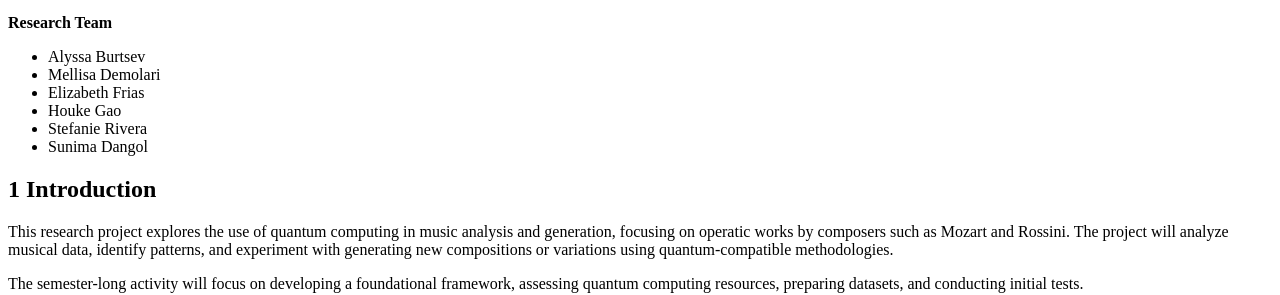
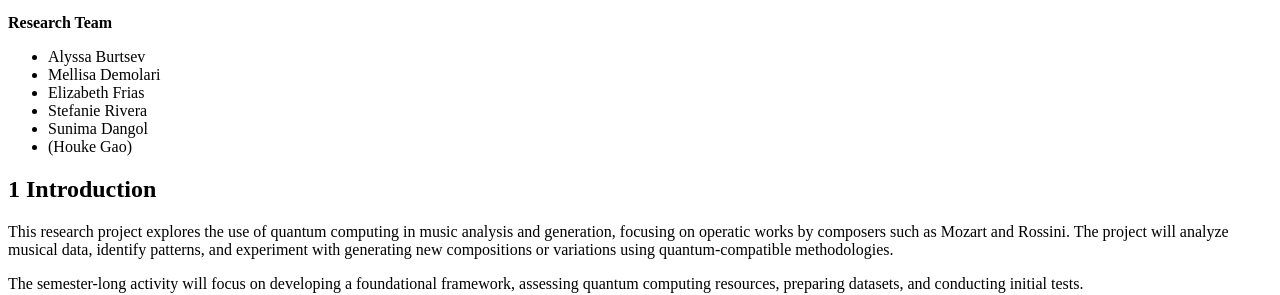
Before and after one commit to CHI-CityTech/QuantumMusic, a Jekyll site: the page built from Proposals/Quantum_Music_Proposal_Spring_2025.md, in a window 1280 px wide and 900 px high. Shown: the part 276-571 px from the top of the window. Built offline with Jekyll 4.4.1, drawn with Linux system fonts in a browser that asks for light colours; our own code applies the rules of GitHub Pages for plain Markdown files.

```diff
--- a/Proposals/Quantum_Music_Proposal_Spring_2025.md
+++ b/Proposals/Quantum_Music_Proposal_Spring_2025.md
@@ -14,9 +14,9 @@
  - Alyssa Burtsev
  - Mellisa Demolari
  - Elizabeth Frias
- - Houke Gao
  - Stefanie Rivera
  - Sunima Dangol
+ - (Houke Gao)
 
 ## **1 Introduction**
 
```
